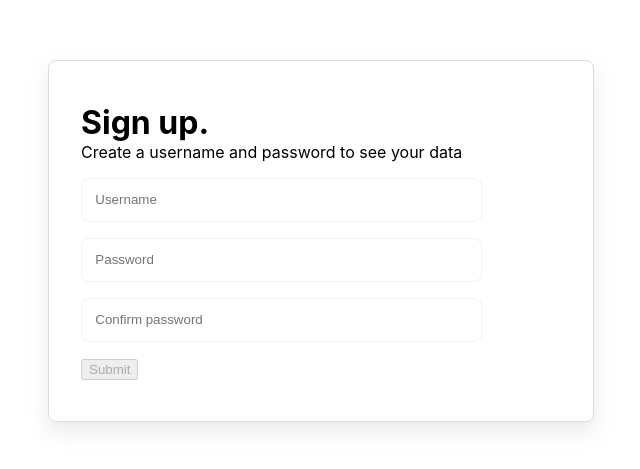
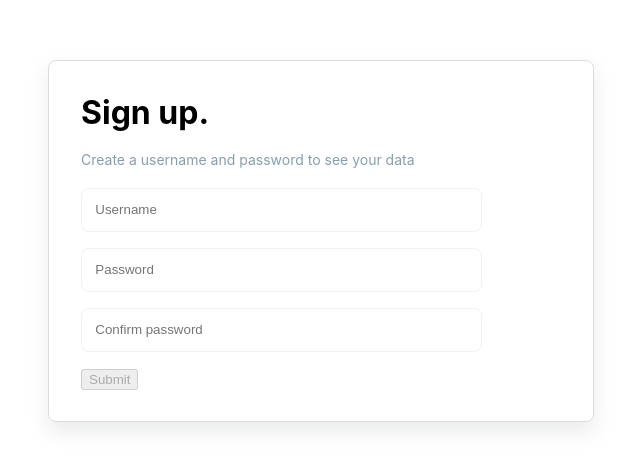
Before and after one commit to timothydlee/login-screen, a React (Create React App) app: page / in a window 1280 px wide. Shown: the part 159-628 px from the top of the page, without its empty margins (319-959 px from the left). Built offline with nearby package versions, Linux system fonts and the light colour scheme.

Commit message:
Adds some styles for p and error text color

```diff
--- a/src/App.css
+++ b/src/App.css
@@ -24,19 +24,17 @@ a:active {
     text-decoration: none;
 }
 
-/* Hide scrollbar for Chrome, Safari and Opera */
-*::-webkit-scrollbar {
-    display: none;
-}
-
-/* Hide scrollbar for IE, Edge and Firefox */
-* {
-    -ms-overflow-style: none;
-    /* IE and Edge */
-    scrollbar-width: none;
-    /* Firefox */
-}
-
 #body {
     margin: 0px !important;
 }
+
+p {
+    font-size: 14px;
+    font-weight: 400;
+    line-height: 24px;
+    color: #0E3F6280;
+}
+
+.error-text {
+    color: #C40A0A;
+}
--- a/src/App.tsx
+++ b/src/App.tsx
@@ -2,7 +2,7 @@ import './App.css';
 import { Signup } from './pages';
 
 const App = () => (
-	<div className="App">
+	<div className='App'>
 		<Signup />
 	</div>
 );
--- a/src/components/InputWithMessage/InputWithMessage.tsx
+++ b/src/components/InputWithMessage/InputWithMessage.tsx
@@ -18,11 +18,11 @@ const InputWithMessage = ({
 	<div className='input-with-message-container'>
 		<input
 			className='input-with-message-input'
-			type="text"
+			type='text'
 			placeholder={placeholder}
 			value={value}
 			onChange={onChange} />
-		{showErrorMessage && <div>{errorMessage}</div>}
+		{showErrorMessage && <p className='error-text'>{errorMessage}</p>}
 	</div>
 );
 
--- a/src/pages/Signup/signup.css
+++ b/src/pages/Signup/signup.css
@@ -10,6 +10,7 @@
     display: flex;
     flex-direction: column;
     align-items: flex-start;
+    gap: 1em;
 }
 
 .signup-screen-card-container {
```
Also changed, not shown: src/components/Card/card.css (indentation only). Lines whose indentation alone changed are shown as unchanged.
